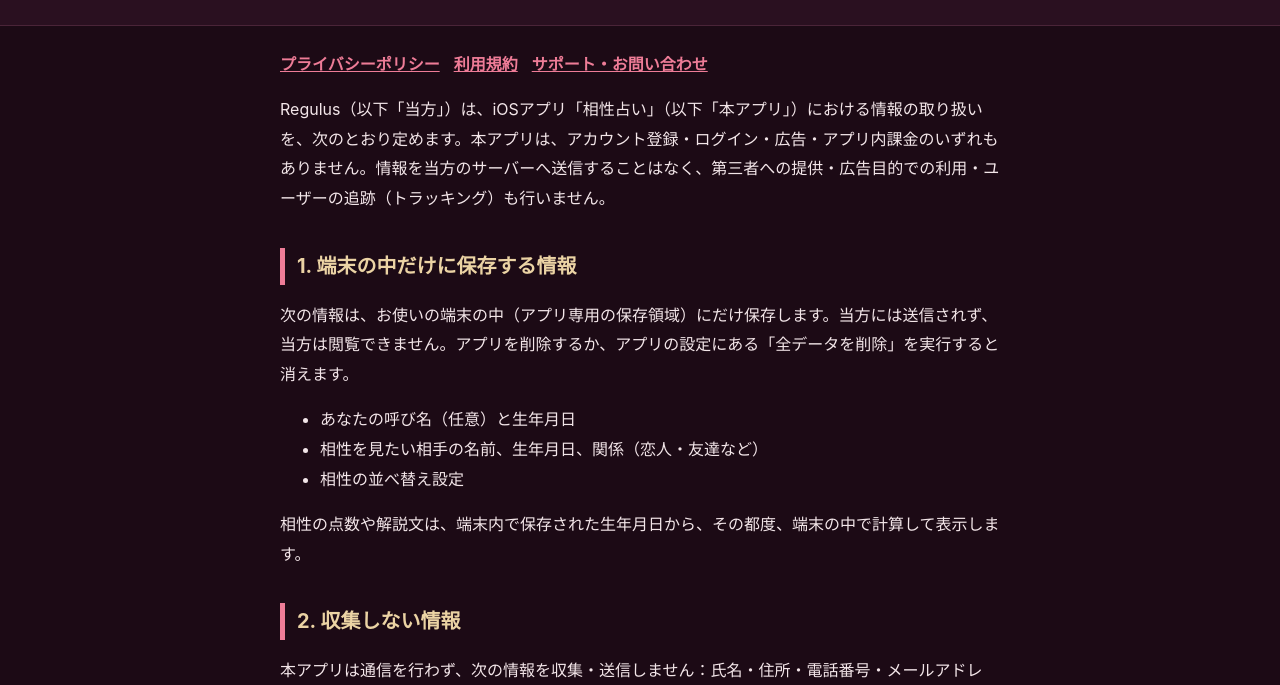
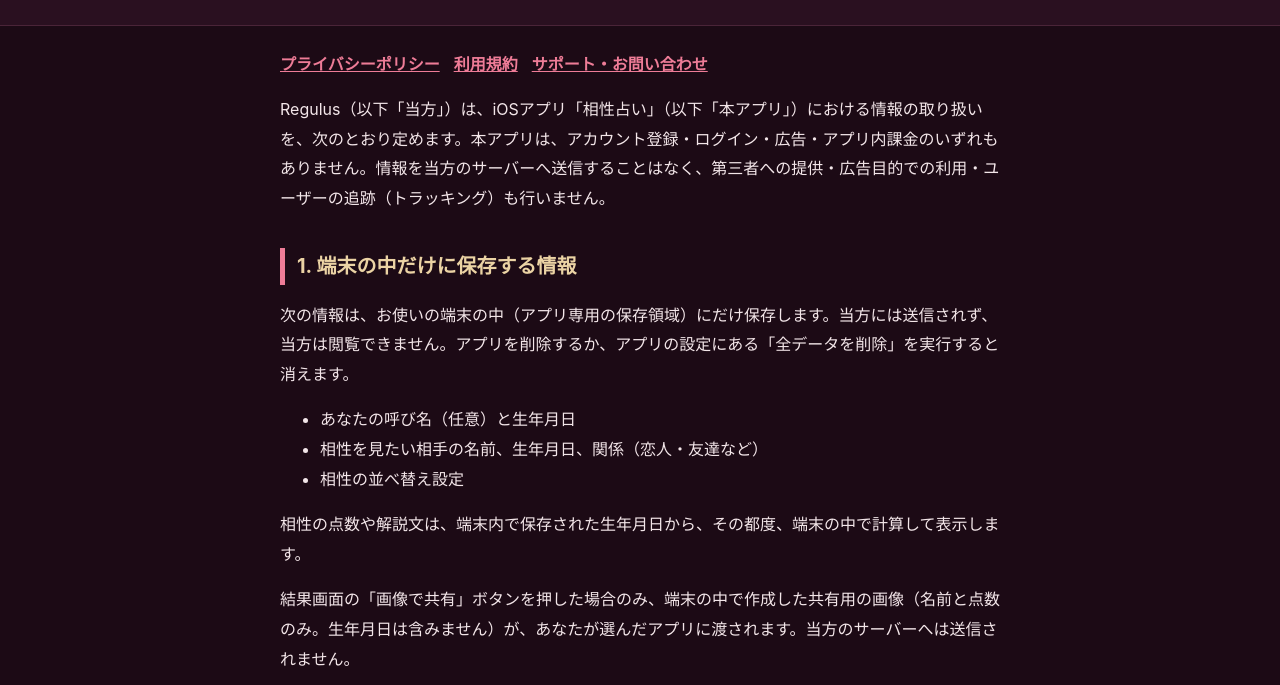
Before and after one commit to DrQururi/aishou-legal, a plain HTML site: page index.html in a window 1280 px wide. Shown: the part 115-800 px from the top of the page. Drawn offline with Linux system fonts and the light colour scheme.

Commit message:
プライバシーポリシー: 画像共有の記述を追加
Co-Authored-By: Claude Sonnet 5.5 <noreply@anthropic.com>

```diff
--- a/index.html
+++ b/index.html
@@ -20,6 +20,7 @@
 <li>相性の並べ替え設定</li>
 </ul>
 <p>相性の点数や解説文は、端末内で保存された生年月日から、その都度、端末の中で計算して表示します。</p>
+<p>結果画面の「画像で共有」ボタンを押した場合のみ、端末の中で作成した共有用の画像（名前と点数のみ。生年月日は含みません）が、あなたが選んだアプリに渡されます。当方のサーバーへは送信されません。</p>
 
 <h2>2. 収集しない情報</h2>
 <p>本アプリは通信を行わず、次の情報を収集・送信しません：氏名・住所・電話番号・メールアドレス・位置情報・連絡先・写真・マイク・カメラ・健康情報・購入履歴・広告識別子。解析（アナリティクス）ツールや広告SDKも組み込んでいません。</p>
```
